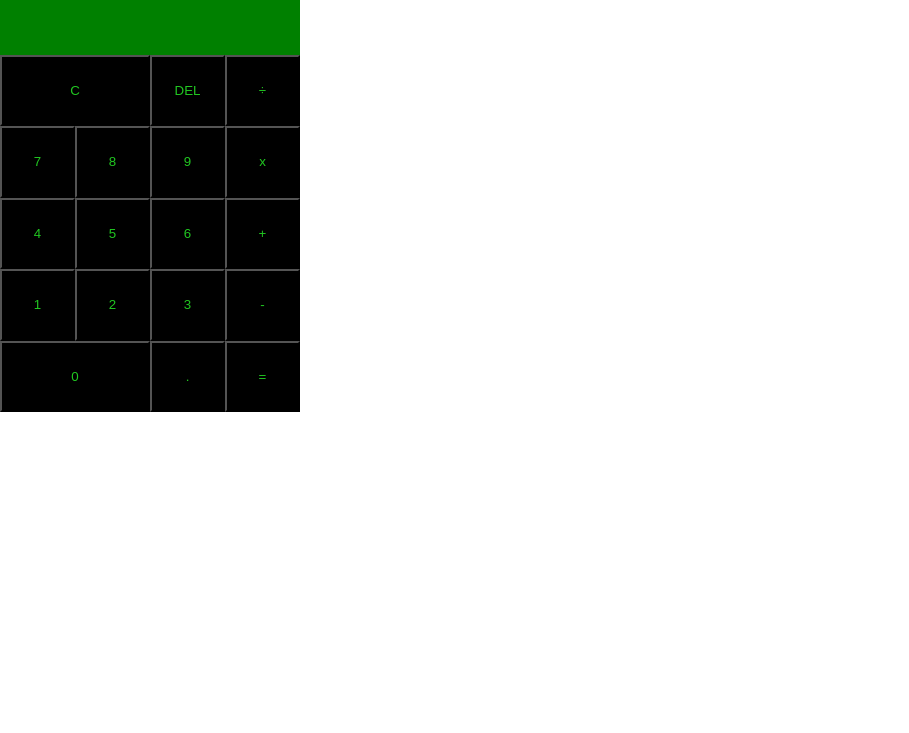
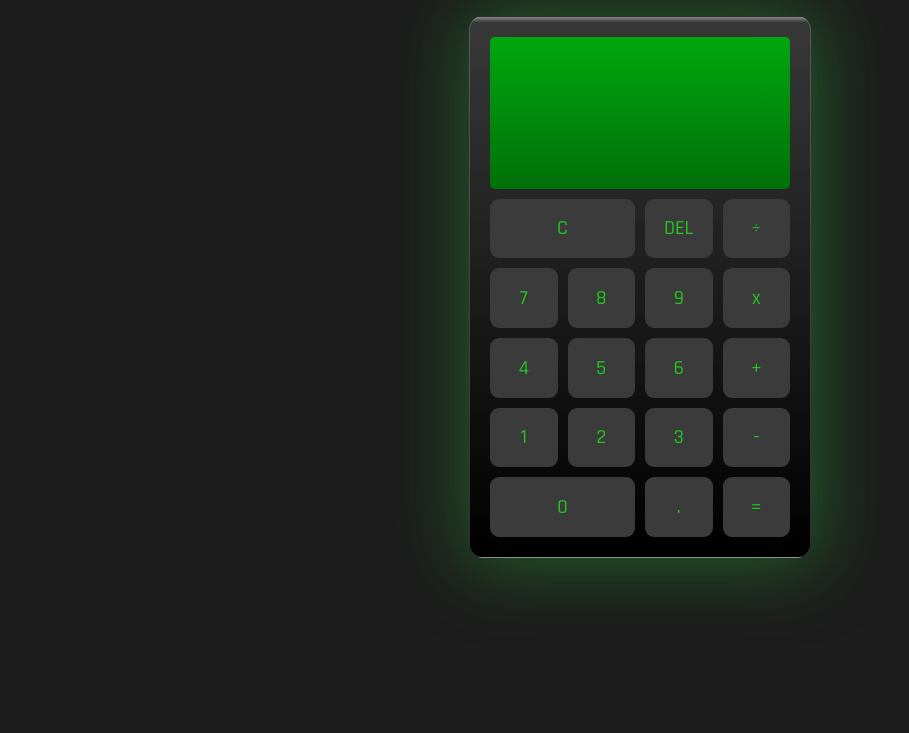
Before and after one commit to nbaccus/calculator, a plain HTML site: page index.html in a window 1280 px wide. Shown: the part 88-821 px from the top of the page, without its empty margins (0-909 px from the left). Before the commit the page ends 800 px from the top, so only its background shows below. Drawn offline with Linux system fonts and the light colour scheme.

Commit message:
added css style and removed trailing zeroes

```diff
--- a/css/styles.css
+++ b/css/styles.css
@@ -2,30 +2,52 @@ html,body {
     height:100%;
     width: 100%;
     margin: auto;
+    font-family: 'Rajdhani', sans-serif;
+
 }
 
 body{
-    display:table-cell; text-align:center; vertical-align:middle;
+    background-color:rgb(29, 29, 29);
 
   }
 
 .wrapper {
     display:grid;
+    gap:10px;
     height:500px;
     width:300px;
-    grid-template-rows: 2fr repeat(5, 1fr);
+    grid-template-rows: 2frrepeat(5, 1fr);
     grid-template-columns: repeat(4,1fr);
     justify-items: stretch ;
+    padding: 20px;
+    margin:auto;
+    border: 1px solid rgba(202, 202, 202, 0.233);
+    box-shadow: 2px  2px 70px 4px rgba(38, 138, 46, 0.616);
+    border-radius: 14px;
+    background: linear-gradient(0deg, rgb(0, 0, 0), rgba(73, 73, 73, 0.623) 99%,rgb(134, 134, 134) );
 
 }
 
 #display{
+
     grid-column: span 4;
-    background: green;
-    color:black;
+    background: linear-gradient(0deg,rgb(0, 112, 9),rgb(0, 167, 14) );
+    color:rgba(255, 255, 255, 0.644);
+    display:flex;
+    align-items:center;
+    justify-content: right;
+    word-wrap: break-word;
+    word-break: break-all;
+    font-size:40px;
+    border-radius: 5px;
+    min-height: 15vh;
 
+}
 
-    text-align:right;
+h1 {
+    color: rgb(59, 199, 59);
+    text-align: center;
+    padding:10px;
 }
 
 #btn1{
@@ -38,7 +60,24 @@ body{
 
 .button {
     color:rgb(33, 199, 33);
-    background-color: black;
-
+    background:rgb(59, 59, 59);
+    border: 0;
+    font-size: 20px;
+    border-radius: 9px;
+    font-family: 'Rajdhani', sans-serif;
+    /* box-shadow:inset 1px 1px 10px 1px rgba(0, 207, 0, 0.664);   */
 
 }
+.button:hover {
+
+ background-color:   rgba(176, 207, 0, 0.452);
+ box-shadow: 2px 2px 50px 10px rgba(0, 199, 17, 0.377) ;
+
+}
+
+.button:active {
+    background: rgb(36, 36, 36);
+    box-shadow:inset 0px 3px 10px 3px rgba(0, 0, 0, 0.685);
+    color:rgba(33, 199, 33, 0.322);
+
+}
--- a/index.html
+++ b/index.html
@@ -1,10 +1,13 @@
 <!DOCTYPE html>
 <html>
     <head>
+
+<link href="https://fonts.googleapis.com/css2?family=Rajdhani:wght@500&display=swap" rel="stylesheet">
         <link rel="stylesheet" href="css/styles.css">
     <title>Calculator</title>
     </head>
     <body>
+        <h1>Online Calculator</h1>
         <div class="wrapper">
 
         </div>
--- a/js/script.js
+++ b/js/script.js
@@ -40,14 +40,16 @@ function storeNumber(object, number) {
     if (object.x == null) {
         object.x = number;
     }
-    else if (object.operation == null) {
+    else if (object.operation == null && object.x.length<=10) {
         object.x += number;
     }
     else  {
         if (object.y==null) {
+            console.log("inhere");
         object.y=number;
         }
-        else {
+        else if ( object.y.length<=10){
+            console.log("inhere2");
             object.y += number;
         }
 
@@ -101,6 +103,7 @@ const calculator = {
 }
 
 let calculation = {};
+initialiseCalculation();
 
 for (let i = 1; i <= 19; i++) {
     if (i!=1) {
@@ -157,7 +160,7 @@ buttons.forEach((button) => {
                 let result = operate(calculation.x, calculation.y, calculation.operation);
                 let displayresult =
                 parseFloat(operate(calculation.x, calculation.y, calculation.operation)).toFixed(2);
-                displayCurrentCalc(displayresult);
+                displayCurrentCalc(Number(displayresult));
                 initialiseCalculation();
                 calculation.x = result;
             }
@@ -200,11 +203,7 @@ buttons.forEach((button) => {
 
      else {
         if (isNaN(button.value)) {
-            if (calculation.operation!=null && calculation.y==null) {
-                    displayvariable="SYNTAX ERROR";
-                }
-            else if (calculation.operation != null && calculation.y!=null) {
-                console.log("inhere");
+             if (calculation.operation != null && calculation.y!=null) {
                 let result =
                 parseFloat(operate(calculation.x, calculation.y, calculation.operation)).toFixed(5);
                 calculation.x = Number(result);
@@ -220,12 +219,20 @@ buttons.forEach((button) => {
                 }
              }
          else {
-             storeNumber(calculation, button.value);
+
+
+            // storeNumber(calculation, button.value);
+
              if (calculation.operation == null) {
+
+                storeNumber(calculation, button.value);
                 displayvariable = calculation.x
                 }
              else {
-                 displayvariable=calculation.y;
+
+                    storeNumber(calculation, button.value);
+                    displayvariable=calculation.y;
+
                 }
              }
         displayCurrentCalc(displayvariable);
```
